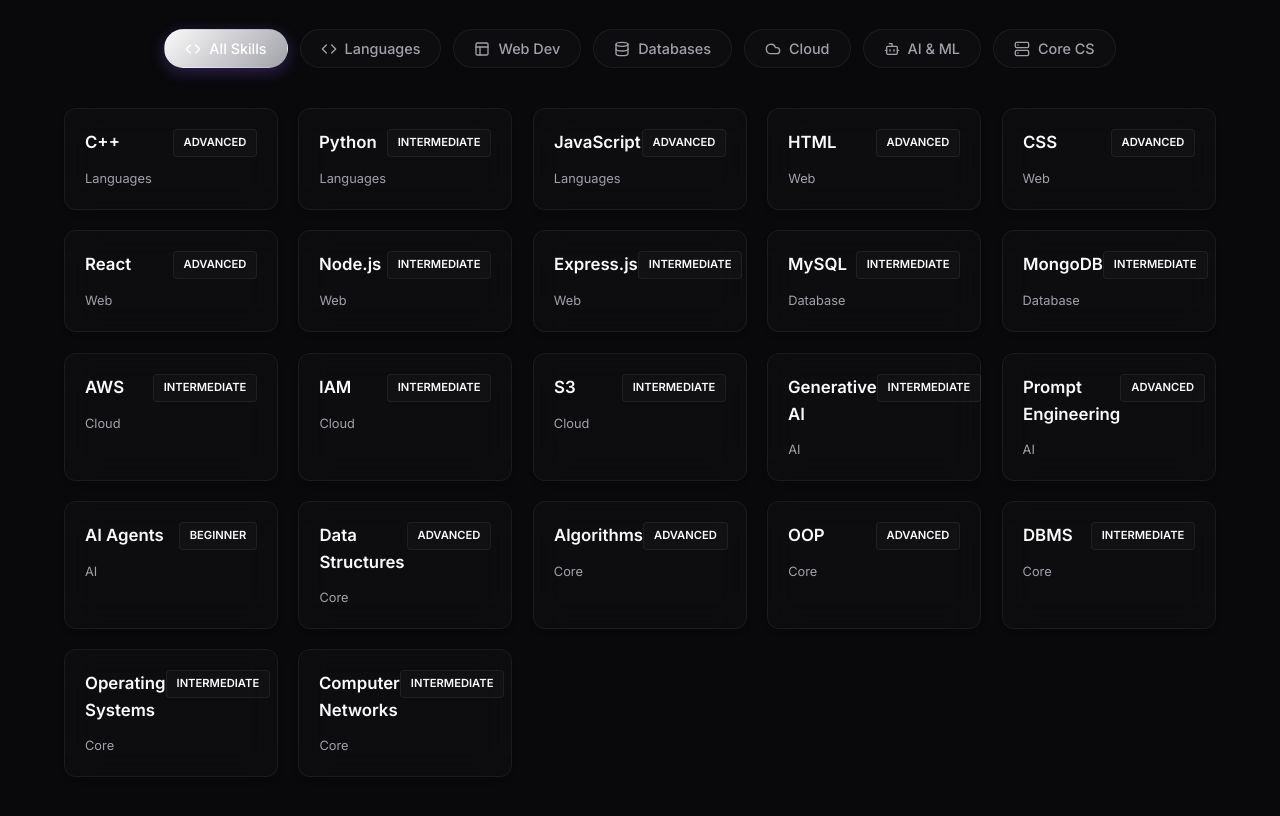
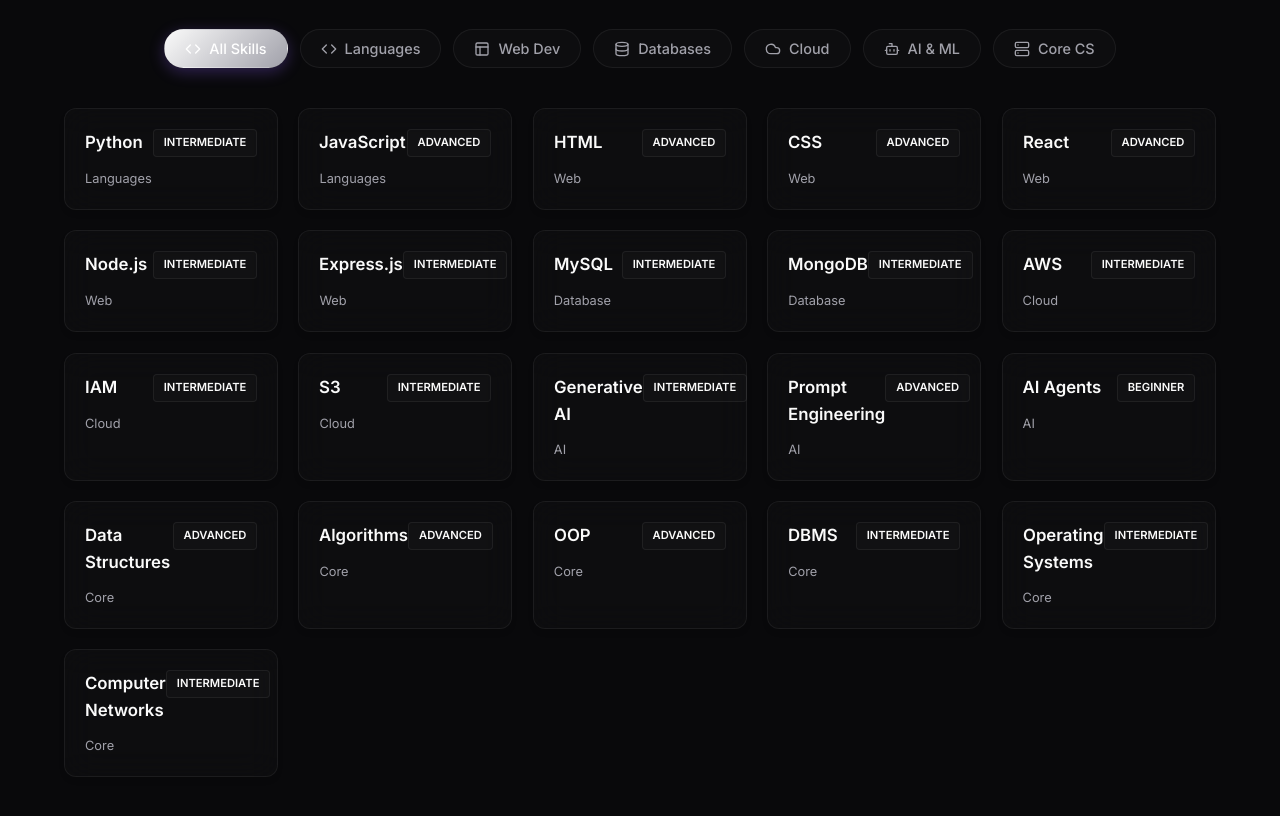
Before and after one commit to Rohit18457/Portfolio, a React (Vite) app: page / in a window 1280 px wide. Shown: the part 2800-3616 px from the top of the page. Built offline with nearby package versions, Linux system fonts and the light colour scheme.

Commit message:
Remove C++ from Skills section

```diff
--- a/src/components/sections/SkillsSection.jsx
+++ b/src/components/sections/SkillsSection.jsx
@@ -17,7 +17,6 @@
   ];
 
   const skills = [
-    { name: 'C++', category: 'Languages', level: 'Advanced' },
     { name: 'Python', category: 'Languages', level: 'Intermediate' },
     { name: 'JavaScript', category: 'Languages', level: 'Advanced' },
     { name: 'HTML', category: 'Web', level: 'Advanced' },
```
